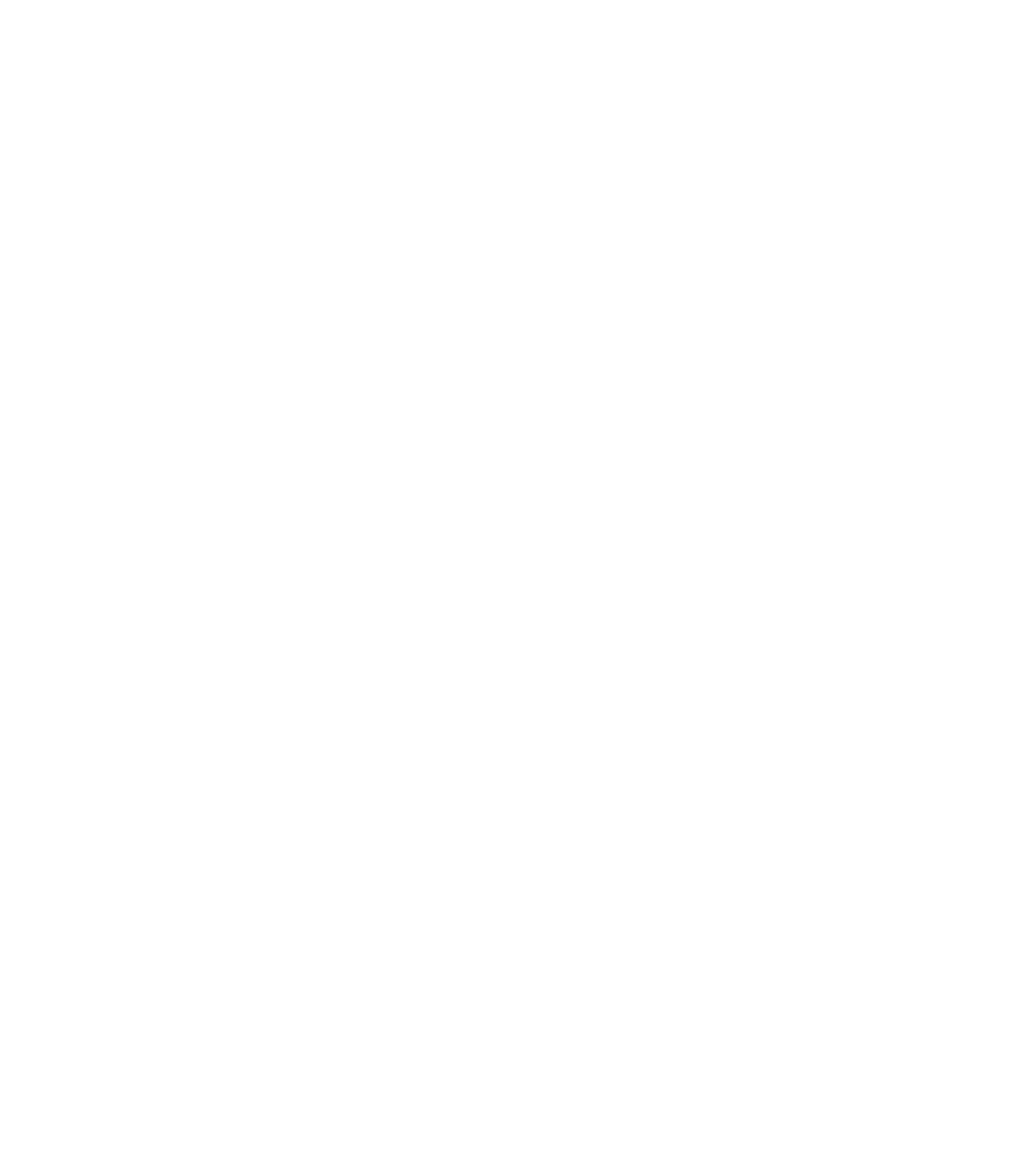
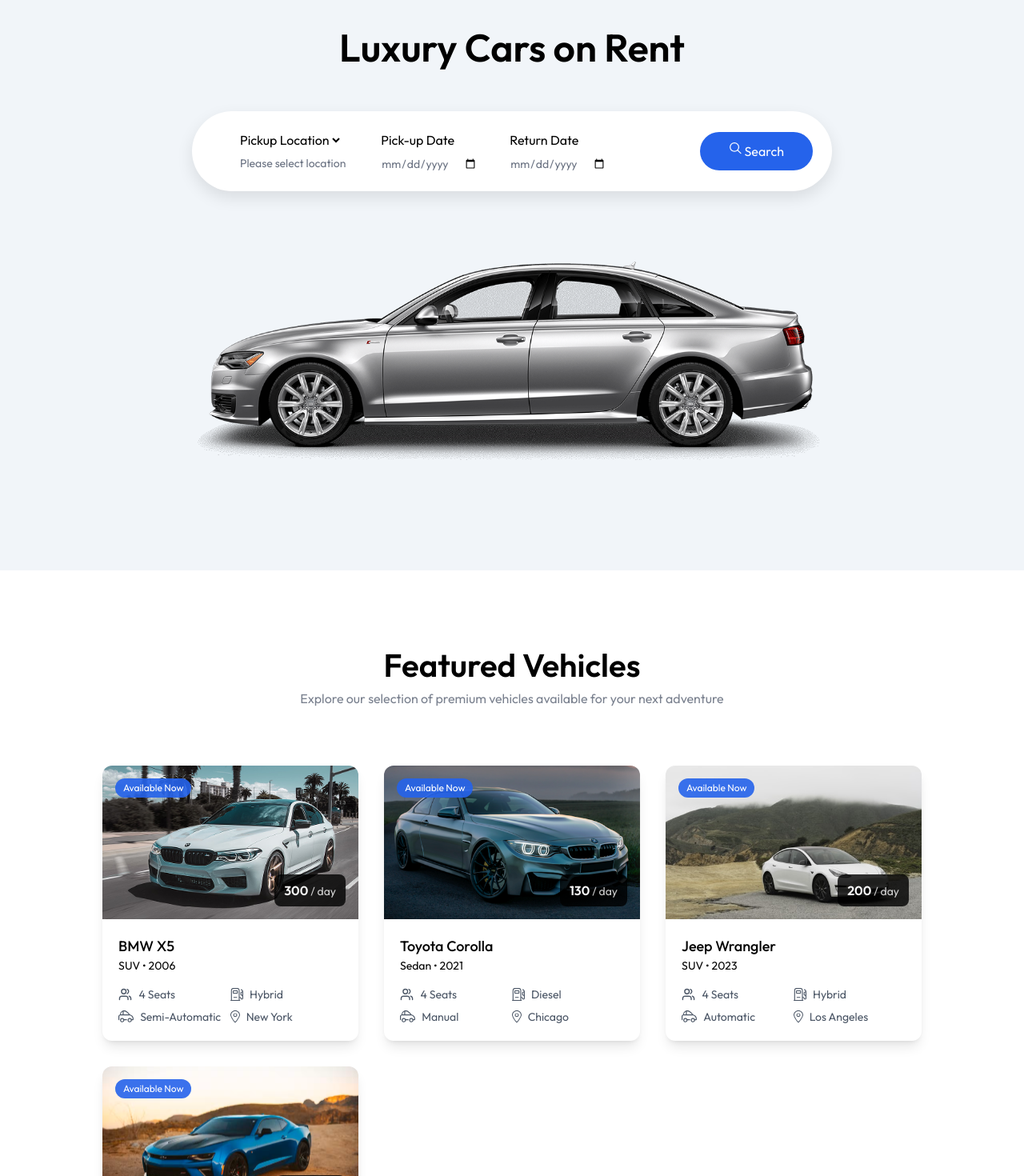
Before and after one commit to RJ-Tabelon/Wayfare-Wheels, a React (Vite) app in the folder client/: page / in a window 1280 px wide. Shown: the part 160-1630 px from the top of the page at 80% size. Before the commit the page ends 800 px from the top, so only its background shows below. Built offline with nearby package versions, Linux system fonts and the light colour scheme.

Commit message:
Added hero and featured section

```diff
--- a/client/src/App.jsx
+++ b/client/src/App.jsx
@@ -1,11 +1,26 @@
-import React from "react";
+import React, { useState } from "react";
 import Navbar from "./components/Navbar";
+import { Route, Routes, useLocation } from "react-router-dom";
+import Home from "./pages/Home";
+import CarDetails from "./pages/CarDetails";
+import Cars from "./pages/Cars";
+import MyBookings from "./pages/MyBookings";
 
 const App = () => {
+  const [showLogin, setShowLogin] = useState(false);
+  const isOwnerPath = useLocation().pathname.startsWith("/owner");
+
   return (
-    <div>
-      <Navbar />
-    </div>
+    <>
+      {!isOwnerPath && <Navbar setShowLogin={setShowLogin} />}
+
+      <Routes>
+        <Route path="/" element={<Home />} />
+        <Route path="/car-details/:id" element={<CarDetails />} />
+        <Route path="/cars" element={<Cars />} />
+        <Route path="/my-bookings" element={<MyBookings />} />
+      </Routes>
+    </>
   );
 };
 
--- a/client/src/assets/assets.js
+++ b/client/src/assets/assets.js
@@ -124,7 +124,7 @@
         "pricePerDay": 300,
         "location": "New York",
         "description": "The BMW X5 is a mid-size luxury SUV produced by BMW. The X5 made its debut in 1999 as the first SUV ever produced by BMW.",
-        "isAvaliable": true,
+        "isAvailable": true,
         "createdAt": "2025-04-16T07:26:56.215Z",
     },
     {
@@ -141,7 +141,7 @@
         "pricePerDay": 130,
         "location": "Chicago",
         "description": "The Toyota Corolla is a mid-size luxury sedan produced by Toyota. The Corolla made its debut in 2008 as the first sedan ever produced by Toyota.",
-        "isAvaliable": true,
+        "isAvailable": true,
         "createdAt": "2025-04-16T08:33:57.993Z",
     },
     {
@@ -158,7 +158,7 @@
         "pricePerDay": 200,
         "location": "Los Angeles",
         "description": "The Jeep Wrangler is a mid-size luxury SUV produced by Jeep. The Wrangler made its debut in 2003 as the first SUV ever produced by Jeep.",
-        "isAvaliable": true,
+        "isAvailable": true,
         "createdAt": "2025-04-16T08:34:39.592Z",
     },
     {
@@ -175,7 +175,7 @@
         "pricePerDay": 209,
         "location": "Houston",
         "description": "This is a mid-size luxury sedan produced by Toyota. The Corolla made its debut in 2008 as the first sedan ever produced by Toyota.",
-        "isAvaliable": true,
+        "isAvailable": true,
         "createdAt": "2025-04-17T06:15:47.318Z",
     }
 ];
--- /dev/null
+++ b/client/src/components/CarCard.jsx
@@ -0,0 +1,86 @@
+import React from 'react';
+import { assets } from '../assets/assets';
+
+const CarCard = ({ car }) => {
+    const currency = import.meta.env.VITE_CURRENCY;
+
+    return (
+        <div className='group rounded-xl overflow-hidden shadow-lg hover:translate-y-1transition-all duration-500 cursor-pointer'>
+            <div className='relative h-48 overflow-hidden'>
+                <img
+                    src={car.image}
+                    alt='Car Image'
+                    className='w-full h-full object-cover
+                    transition-transform duration-500 group-hover:scale-105'
+                />
+
+                {car.isAvailable && (
+                    <p className='absolute top-4 left-4 bg-primary/90 text-white text-xs px-2.5 py-1 rounded-full'>
+                        Available Now
+                    </p>
+                )}
+
+                <div className='absolute bottom-4 right-4 bg-black/80 backdrop-blue-sm text-white px-3 py-2 rounded-lg'>
+                    <span className='font-semibold'>
+                        {currency}
+                        {car.pricePerDay}
+                    </span>
+                    <span className='text-sm text-white/80'> / day</span>
+                </div>
+            </div>
+
+            <div className='p-4 sm:p-5'>
+                <div className='flex justify-between items-start mb-2'>
+                    <div>
+                        <h3 className='text-lg font-medium'>
+                            {car.brand} {car.model}
+                        </h3>
+                        <p className='text-muted-foreground text-sm'>
+                            {car.category} • {car.year}
+                        </p>
+                    </div>
+                </div>
+
+                <div className='mt-4 grid grid-cols-2 gap-y-2 text-gray-600'>
+                    <div className='flex items-center text-sm text-muted-foreground'>
+                        <img
+                            src={assets.users_icon}
+                            alt=''
+                            className='h-4 mr-2'
+                        />
+                        <span>{car.seating_capacity} Seats</span>
+                    </div>
+
+                    <div className='flex items-center text-sm text-muted-foreground'>
+                        <img
+                            src={assets.fuel_icon}
+                            alt=''
+                            className='h-4 mr-2'
+                        />
+                        <span>{car.fuel_type}</span>
+                    </div>
+
+                    <div className='flex items-center text-sm text-muted-foreground'>
+                        <img
+                            src={assets.car_icon}
+                            alt=''
+                            className='h-4 mr-2'
+                        />
+                        <span>{car.transmission}</span>
+                    </div>
+
+                    <div className='flex items-center text-sm text-muted-foreground'>
+                        <img
+                            src={assets.location_icon}
+                            alt=''
+                            className='h-4 mr-2'
+                        />
+                        <span>{car.location}</span>
+                    </div>
+                </div>
+            </div>
+        </div>
+    );
+};
+
+export default CarCard;
--- /dev/null
+++ b/client/src/components/FeaturedSection.jsx
@@ -0,0 +1,37 @@
+import React from 'react';
+import Title from './Title';
+import { dummyCarData } from '../assets/assets';
+import CarCard from './CarCard';
+import { useNavigate } from 'react-router-dom';
+import { assets } from '../assets/assets';
+
+const FeaturedSection = () => {
+    const navigate = useNavigate();
+
+    return (
+        <div className='flex flex-col items-center py-24 px-6 md:px-16 lg:px-24 xl:px-32'>
+            <div>
+                <Title title='Featured Vehicles' subTitle='Explore our selection of premium vehicles available for your next adventure' />
+            </div>
+
+            <div className='grid grid-cols-1 sm:grid-cols-2 lg:grid-cols-3 gap-8 mt-18'>
+                {dummyCarData.slice(0, 6).map((car) => (
+                    <div key={car._id}>
+                        <CarCard car={car} />
+                    </div>
+                ))}
+            </div>
+
+            <button
+                onClick={() => {
+                    navigate('/cars');
+                    scrollTo(0, 0);
+                }}
+                className='flex items-center justify-center gap-2 px-6 py-2 border border-borderColor hover:bg-gray-50 rounded-md mt-18 cursor-pointer'>
+                Explore all cars <img src={assets.arrow_icon} alt='arrow' />
+            </button>
+        </div>
+    );
+};
+
+export default FeaturedSection;
--- /dev/null
+++ b/client/src/components/Hero.jsx
@@ -0,0 +1,70 @@
+import React, { useState } from 'react';
+import { assets, cityList } from '../assets/assets';
+
+const Hero = () => {
+    const [pickupLocation, setPickupLocation] = useState('');
+
+    return (
+        <div className='h-screen flex flex-col items-center justify-center gap-14 bg-light text-center'>
+            <h1 className='text-4xl md:text-5xl font-semibold'>
+                Luxury Cars on Rent
+            </h1>
+
+            <form className='flex flex-col md:flex-row items-start md:items-center justify-between p-6 rounded-lg md:rounded-full w-full max-w-80 md:max-w-200 bg-white shadow-[0px_8px_20px_rgba(0,0,0,0.1)]'>
+                <div className='flex flex-col md:flex-row items-start md:items-center gap-10 min-md:ml-8'>
+                    <div className='flex flex-col items-start gap-2'>
+                        <select
+                            required
+                            value={pickupLocation}
+                            onChange={(e) => setPickupLocation(e.target.value)}>
+                            <option value=''>Pickup Location</option>
+                            {cityList.map((city) => (
+                                <option key={city} value={city}>
+                                    {city}
+                                </option>
+                            ))}
+                        </select>
+                        <p className='px-1 text-sm text-gray-500'>
+                            {pickupLocation
+                                ? pickupLocation
+                                : 'Please select location'}
+                        </p>
+                    </div>
+
+                    <div className='flex flex-col items-start gap-2'>
+                        <label htmlFor='pickup-date'>Pick-up Date</label>
+                        <input
+                            type='date'
+                            id='pickup-date'
+                            min={new Date().toISOString().split('T')[0]}
+                            className='text-sm text-gray-500'
+                            required
+                        />
+                    </div>
+
+                    <div className='flex flex-col items-start gap-2'>
+                        <label htmlFor='return-date'>Return Date</label>
+                        <input
+                            type='date'
+                            id='return-date'
+                            className='text-sm text-gray-500'
+                            required
+                        />
+                    </div>
+                </div>
+                <button className='flex item-center justify-center gap-1 px-9 py-3 max-sm:mt-4 bg-primary hover:bg-primary-dull text-white rounded-full cursor-pointer'>
+                    <img
+                        src={assets.search_icon}
+                        alt='search'
+                        className='brightness-300'
+                    />
+                    Search
+                </button>
+            </form>
+
+            <img src={assets.main_car} alt='car' className='max-h-74' />
+        </div>
+    );
+};
+
+export default Hero;
--- /dev/null
+++ b/client/src/components/Title.jsx
@@ -0,0 +1,14 @@
+import React from 'react';
+
+const Title = ({ title, subTitle, align }) => {
+    return (
+        <div
+            className={`flex flex-col justify-center items-center text-center
+            ${align === 'left' && 'md:items-start md:text-left'}`}>
+            <h1 className='font-semibold text-4xl md:text-[40px]'>{title}</h1>
+            <p className='text-sm md:text-base text-gray-500/90 mt-2 max-w-156'>{subTitle}</p>
+        </div>
+    );
+};
+
+export default Title;
--- /dev/null
+++ b/client/src/pages/CarDetails.jsx
@@ -0,0 +1,11 @@
+import React from 'react'
+
+const CarDetails = () => {
+  return (
+    <div>
+
+    </div>
+  )
+}
+
+export default CarDetails
--- /dev/null
+++ b/client/src/pages/Cars.jsx
@@ -0,0 +1,11 @@
+import React from 'react'
+
+const Cars = () => {
+  return (
+    <div>
+
+    </div>
+  )
+}
+
+export default Cars
--- /dev/null
+++ b/client/src/pages/Home.jsx
@@ -0,0 +1,14 @@
+import React from 'react';
+import Hero from '../components/Hero';
+import FeaturedSection from '../components/FeaturedSection';
+
+const Home = () => {
+    return (
+        <>
+            <Hero />
+            <FeaturedSection />
+        </>
+    );
+};
+
+export default Home;
--- /dev/null
+++ b/client/src/pages/MyBookings.jsx
@@ -0,0 +1,11 @@
+import React from 'react'
+
+const MyBookings = () => {
+  return (
+    <div>
+
+    </div>
+  )
+}
+
+export default MyBookings
```
